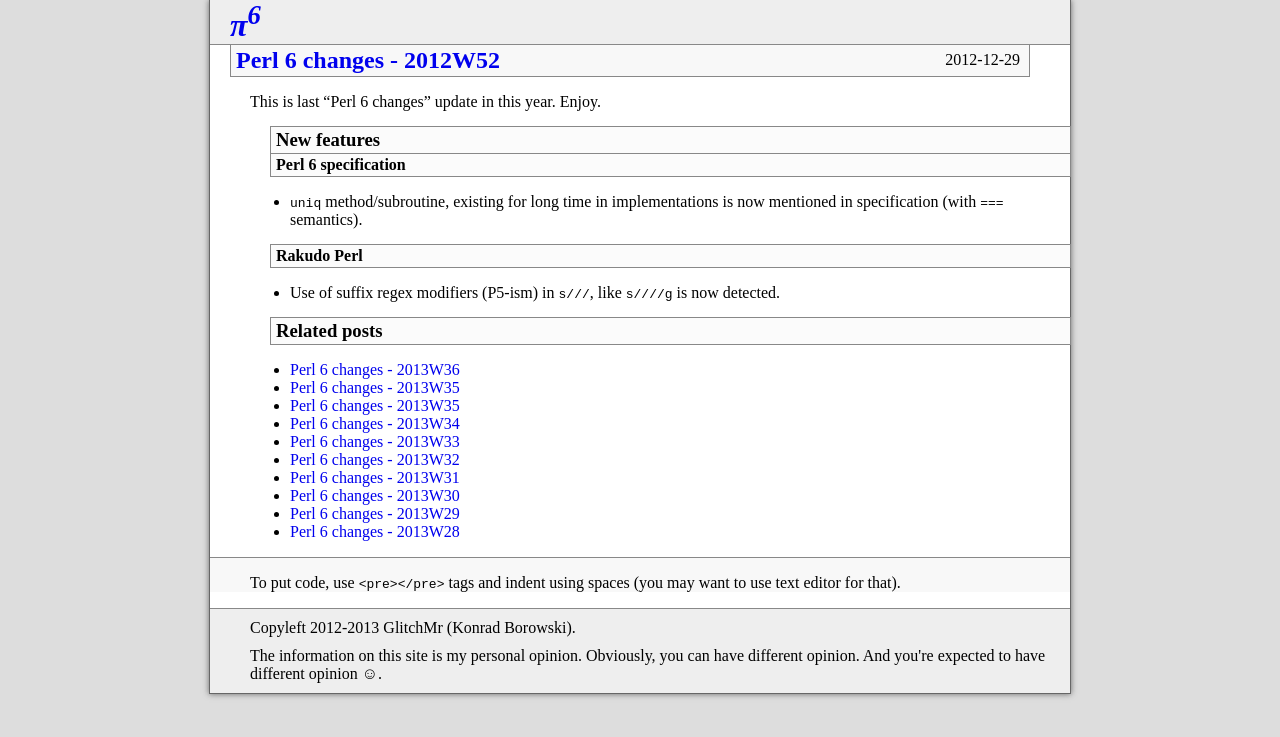
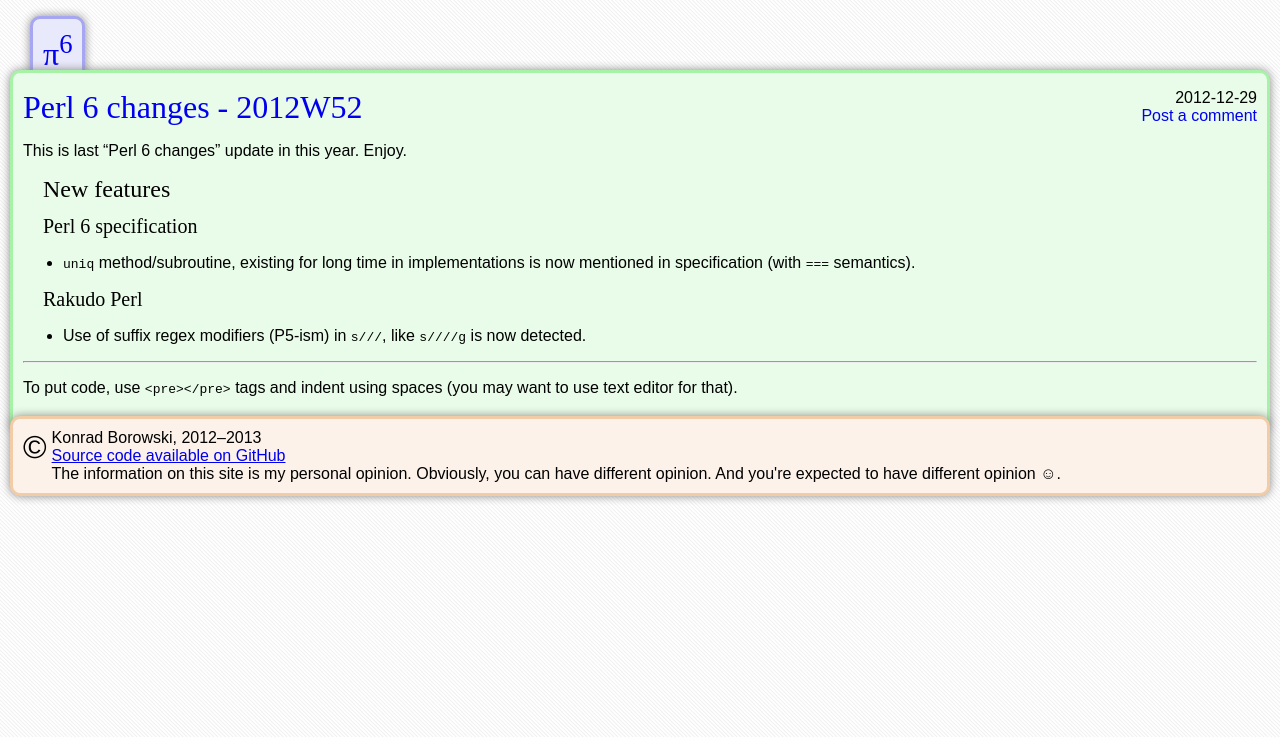
Before and after one commit to KamilaBorowska/old-xfix.github.io, a Jekyll site: the page built from _posts/2012-12-29-perl-6-changes-2012W52.md, in a window 1280 px wide. Shown: the top 737 px of the page. Built offline with Jekyll 4.4.1, drawn with Linux system fonts in a browser that asks for light colours; some web fonts are replaced; comment, search, counter and statistics services are not loaded.

Commit message:
Experimental version of new layout.

```diff
--- a/_config.yml
+++ b/_config.yml
@@ -1,2 +1,3 @@
 pygments: true
 permalink: none
+paginate: 6
--- a/_includes/footer.html
+++ b/_includes/footer.html
@@ -1,6 +1,9 @@
-<div class="footer">
-<p>Copyleft 2012-2013 GlitchMr (Konrad Borowski).
+<footer>
+<p><span class=copy>&copy;</span>
+Konrad Borowski, 2012–2013
+<p><a href="https://github.com/GlitchMr/glitchmr.github.io">
+Source code available on GitHub</a>
 <p>The information on this site is my personal opinion. Obviously,
 you can have different opinion. And you're expected to have different
 opinion ☺.
-</div>
+</footer>
--- a/_includes/header.html
+++ b/_includes/header.html
@@ -1,10 +1,5 @@
 <!DOCTYPE html>
+<html lang=en>
+<title>{% if page.title %}{{ page.title }} | {% endif %}&pi; ** 6</title>
+<link rel=stylesheet href="/index.css">
 <meta charset=utf-8>
-<title>
-{% if page.title %}
-{{ page.title }} |
-{% endif %}
-π ** 6</title>
-<link href="/index.css" rel=stylesheet>
-<link rel=home type="application/rss+xml" href="/index.xml">
-<a href="/"><h1>π<sup>6</sup></h1></a>
--- a/_includes/post.html
+++ b/_includes/post.html
@@ -1,2 +1,8 @@
-<a href="{{page.url}}"><h2>{{ page.title }}</h2></a>
-<div class=time>{{ page.date | date:"%Y-%m-%d" }}</div>
+<article>
+<header>
+<a href="{{page.url}}"><h1>{{ page.title }}</h1></a>
+<div class=meta>
+<p><time>{{ page.date | date:"%Y-%m-%d" }}</time>
+<p><a href="{{page.url}}#disqus_thread">Post a comment</a>
+</div>
+</header>
--- a/_layouts/post.html
+++ b/_layouts/post.html
@@ -1,13 +1,12 @@
 {% include header.html %}
+<header>
+<a href='/'>
+<h1>&pi;<sup>6</sup></h1>
+</a>
+</header>
 {% include post.html   %}
-{{ content | remove:"id='perl_6_specification'" | remove:"id='stdpm6'" | remove:"id='rakudo_perl'" | remove:"id='niecza_perl'" | replace:'</div></p>','</div>' | replace:'</div></p>','</div>' | replace:"src='","src='img/" }}
-
-<h3>Related posts</h3>
-<ul>
-{% for post in site.related_posts %}
-<li><a href="{{post.url}}">{{ post.title }}</a>
-{% endfor %}
-</ul>
+{{ content | remove:"id='perl_6_specification'" | remove:"id='stdpm6'" | remove:"id='rakudo_perl'" | remove:"id='niecza_perl'" | replace:'</div></p>','</div>' | replace:'</div></p>','</div>' | replace:"src='","src='img/" | replace:'<h3','<h1' | replace:'<h4','<h2' | replace:'</h3','</h1' | replace:'</h4','</h2' }}
+<hr>
 
 <script>
 // I know that you shouldn't use document.write() because certain
@@ -22,4 +21,5 @@
     + '<\/div>'
 )
 </script>
+</article>
 {% include footer.html %}
--- a/index.css
+++ b/index.css
@@ -1,40 +1,159 @@
-html  { background: #DDD }
-body  { background: white;
-        padding: 0 20px 0 40px;
-        margin: 0 auto 8px;
-        width: 800px;
-        border: solid #666;
-        border-width: 0 1px 1px;
-        box-shadow: 0 0 6px #666 }
-h1    { margin: 0 -20px 0 -40px;
-        padding: 0 20px;
-        background: #EEE;
-        border-bottom: 1px solid #888;
-        font-style: italic }
-h2, h3, h4 { background: #FBFBFB;
-        margin: -1px -21px 0 20px;
-        padding: 2px 5px;
-        border: 1px solid #888 }
-h2    {  background: #F8F8F8;
-         margin-left: -20px;
-         margin-right: 20px }
-.time { float: right;
-        position: relative;
-        bottom: 26px;
-        right: 30px }
-a     { text-decoration: none }
-.disqus {
-        background: #F8F8F8;
-        margin: 0 -20px 0 -40px;
-        padding: 0 40px;
-        border-top: 1px solid #888; }
-.footer {
-        background: #EEE;
-        margin: 0 -20px 0 -40px;
-        padding: 0 20px 10px 40px;
-        border-top: 1px solid #888; }
-.footer p {
-        margin: 10px 0 0;
+@import url(http://fonts.googleapis.com/css?family=Quattrocento);
+
+* {
+    position: relative;
+}
+
+html, body {
+    margin: 0;
+    -moz-hyphens: auto;
+    -ms-hyphens: auto;
+    -webkit-hyphens: auto;
+    hyphens: auto;
+    text-align: justify;
+}
+
+body {
+    background: url(lines.png);
+    margin: 10px;
+    font-family: sans-serif;
+}
+
+header, article, footer {
+    display: block;
+}
+
+body > header {
+    margin: 0 20px;
+}
+
+body > header:after, article header:after {
+    content: " "; display: block; clear: both;
+}
+
+body > header h1, article, footer, nav li {
+    border-radius: 10px;
+    padding: 10px;
+    box-shadow: 0 0 10px #888;
+    margin-top: -1em;
+    border: 3px solid;
+}
+
+header a {
+    text-decoration: none;
+}
+
+body > header h1 {
+    background: hsl(240, 75%, 95%);
+    border-color: hsl(240, 75%, 80%);
+    float: left;
+    margin-top: 0.2em;
+}
+
+nav ul {
+    display: block;
+}
+
+nav li {
+    float: right;
+    list-style: none;
+    margin-top: 0.2em;
+    padding-bottom: 0.5em;
+    font-size: 200%;
+    background: hsl(270, 75%, 95%);
+    border-color: hsl(270, 75%, 80%);
+    margin-left: 0.5em;
+}
+
+.selected {
+    background: hsl(60, 75%, 95%);
+    border-color: hsl(60, 75%, 80%);
+}
+
+article {
+    background: hsl(0, 75%, 95%);
+    border-color: hsl(0, 75%, 80%);
+    padding-top: 1em;
+    padding-bottom: 1em;
+}
+
+article:nth-child(2) {
+    padding-top: 1em;
+}
+
+article:nth-child(6n + 1) {
+    background: hsl(60, 75%, 95%);
+    border-color: hsl(60, 75%, 80%);
+}
+
+article:nth-child(6n + 2) {
+    background: hsl(120, 75%, 95%);
+    border-color: hsl(120, 75%, 80%);
+}
+
+article:nth-child(6n + 3) {
+    background: hsl(180, 75%, 95%);
+    border-color: hsl(180, 75%, 80%);
+}
+
+article:nth-child(6n + 4) {
+    background: hsl(240, 75%, 95%);
+    border-color: hsl(240, 75%, 80%);
+}
+
+article:nth-child(6n + 5) {
+    background: hsl(300, 75%, 95%);
+    border-color: hsl(300, 75%, 80%);
+}
+
+article:nth-last-child(3) {
+    padding-bottom: 1.25em;
+}
+
+footer {
+    background: hsl(30, 75%, 95%);
+    border-color: hsl(30, 75%, 80%);
+    margin-top: -1em;
+}
+
+footer p {
+    margin: 0;
+}
+
+h1, h2, h3, h4, h5, h6 {
+    font-weight: normal;
+    font-family: Quattrocento;
+    margin: 0;
+    padding: 0;
+}
+
+article header h1 {
+    font-size: 200%;
+    float: left;
+}
+
+article > h1, article h2 {
+    margin: 0.5em 20px;
+    font-size: 125%;
+}
+
+article > h1 {
+    font-size: 150%;
+}
+
+article header .meta {
+    float: right;
+    text-align: right;
+}
+
+article header p {
+    margin: 0;
+}
+
+.copy {
+    float: left;
+    font-size: 200%;
+    margin-right: 5px;
 }
 .tex sub {
     vertical-align: -0.5ex;
```
Also changed, not shown: index.html (+22 -2 lines), lines.png (added).
